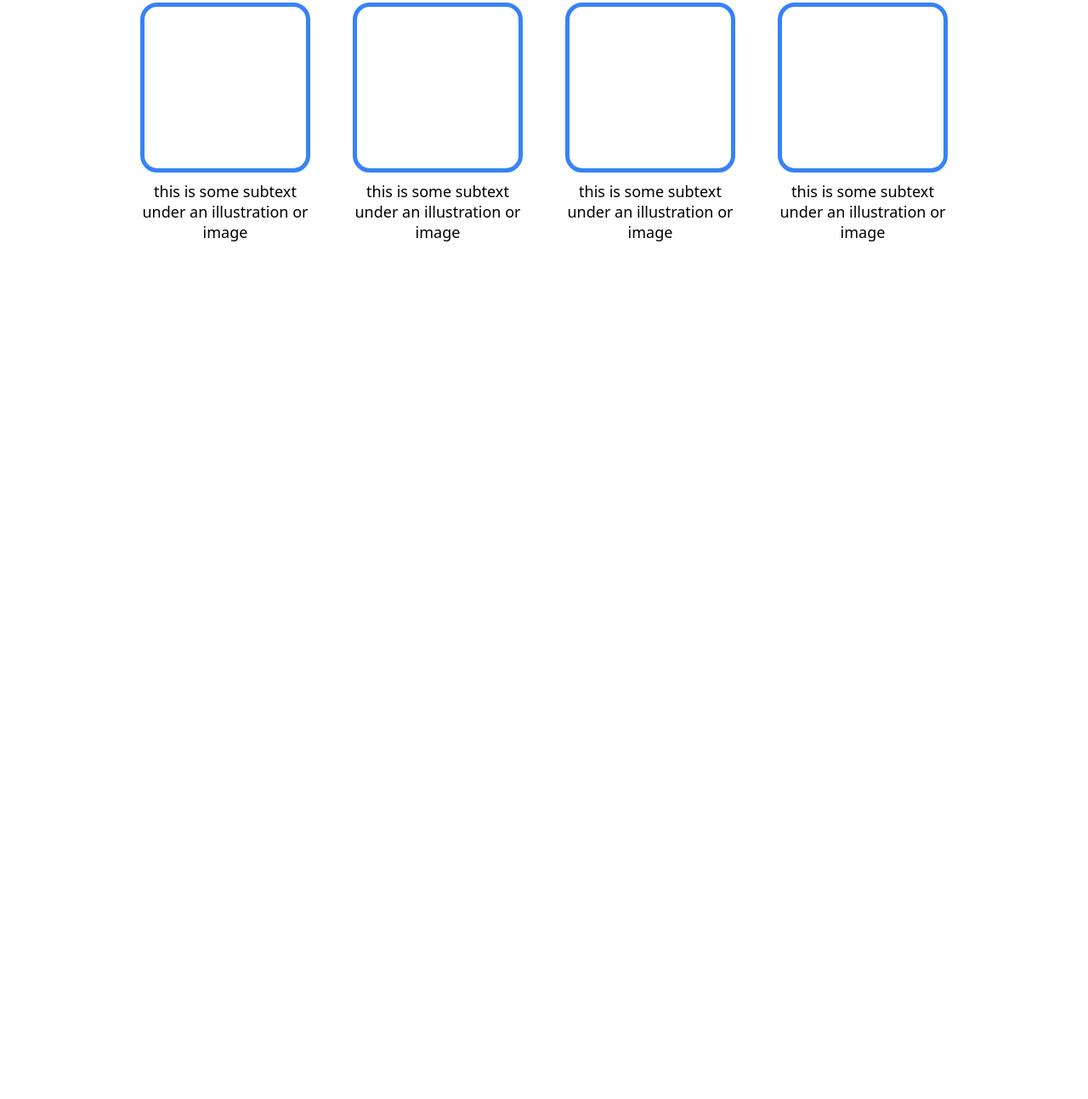
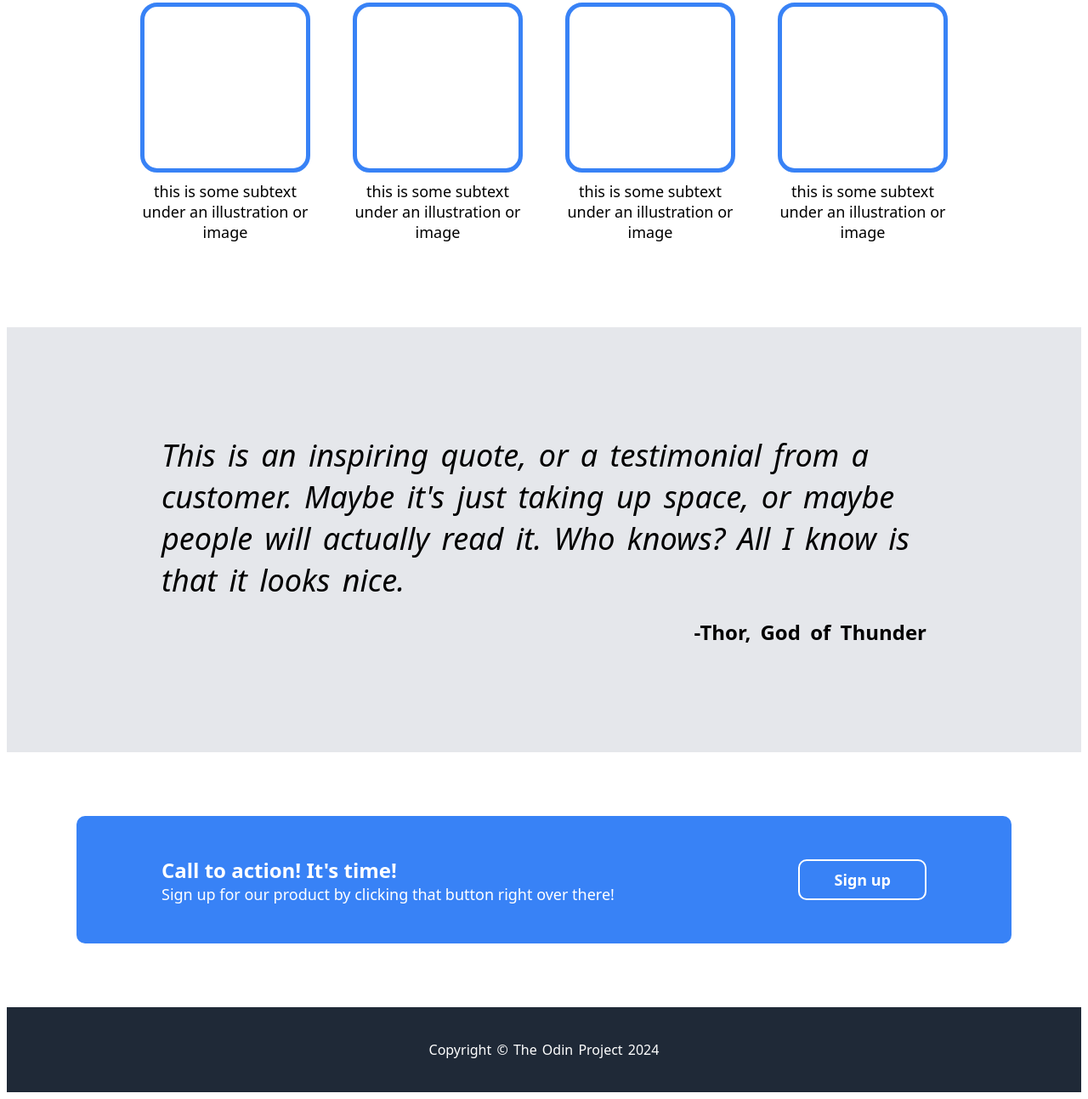
Before and after one commit to raandae-web/CSSProject, a plain HTML site: page index.html in a window 1280 px wide. Shown: the part 899-2192 px from the top of the page at 85% size. Before the commit the page ends 1292 px from the top, so only its background shows below. Drawn offline with Linux system fonts and the light colour scheme.

Commit message:
Finished CSS Landing Page Project.
Was a doozy, but feeling good :)

```diff
--- a/index.html
+++ b/index.html
@@ -47,9 +47,27 @@
         </div>
  </div>
 
+ <div class="container4">
+    <div class="italic">
+        <div class="it">This is an inspiring quote, or a testimonial from a customer. Maybe it's just taking up space, or maybe people will actually read it. Who knows? All I know is that it looks nice.</div>
+        <div class="thors">-Thor, God of Thunder</div>
+    </div>
+</div>
 
+<div class="container5">
+    <div class="subcontainer6">
+    <div class="cta"> Call to action! It's time!
+        <div class="click">Sign up for our product by clicking that button right over there!</div>
+    </div>
 
+    <button class="outline">Sign up</button>
+    </div>
 </div>
+
+<div class="f-container">
+    <div class="copyright">Copyright © The Odin Project 2024</div>
+</div>
+
 
 
 
--- a/style.css
+++ b/style.css
@@ -55,7 +55,7 @@ ul{
 
 .pl{
     padding: 110px;
-    background-color: black;
+    background-color: gray;
 }
 
 .hero{
@@ -124,3 +124,82 @@ button{
     gap: 50px;
 
 }
+
+.container4{
+    height: 500px;
+    background-color: #e5e7eb;
+    display: flex;
+    justify-content: center;
+    align-items: center;
+}
+
+.italic{
+    font-size: 36px;
+    font-style:italic;
+    font-weight: lighter;
+    max-width:900px;
+    display: flex;
+    flex-direction: column;
+    gap: 20px;
+    align-items: flex-end;
+    word-spacing: 5px;
+
+
+}
+
+
+.thors{
+    font-size: 24px;
+    font-style: normal;
+    font-weight: 900;
+}
+
+.container5{
+    height: 300px;
+    display: flex;
+    justify-content: center;
+    align-items: center;
+
+}
+
+.subcontainer6{
+    height: 150px;
+    width: 900px;
+    padding-left: 100px;
+    padding-right: 100px;
+    background-color: #3882F6;
+    display: flex;
+    align-items: center;
+    justify-content: space-between;
+    border-radius: 10px;
+}
+
+.cta{
+    display: flex;
+    flex-direction: column;
+    font-size: 24px;
+    color: white;
+    font-weight: 900;
+}
+
+.outline{
+    border: 2px solid white;
+}
+
+.click{
+    font-size: 18px;
+    font-weight: normal;
+}
+
+.f-container{
+    height: 100px;
+    display: flex;
+    justify-content: center;
+    align-items: center;
+    background-color:#1F2937
+}
+
+.copyright{
+    color: white;
+    word-spacing: 2px;
+}
```
